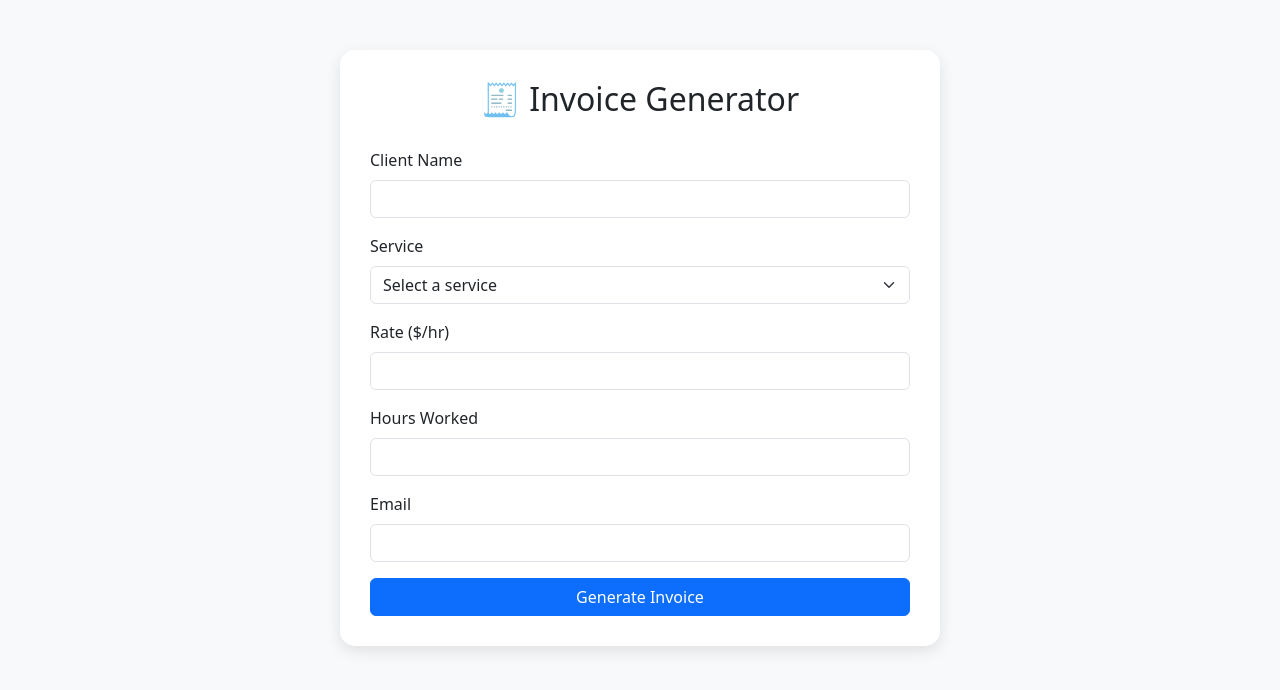
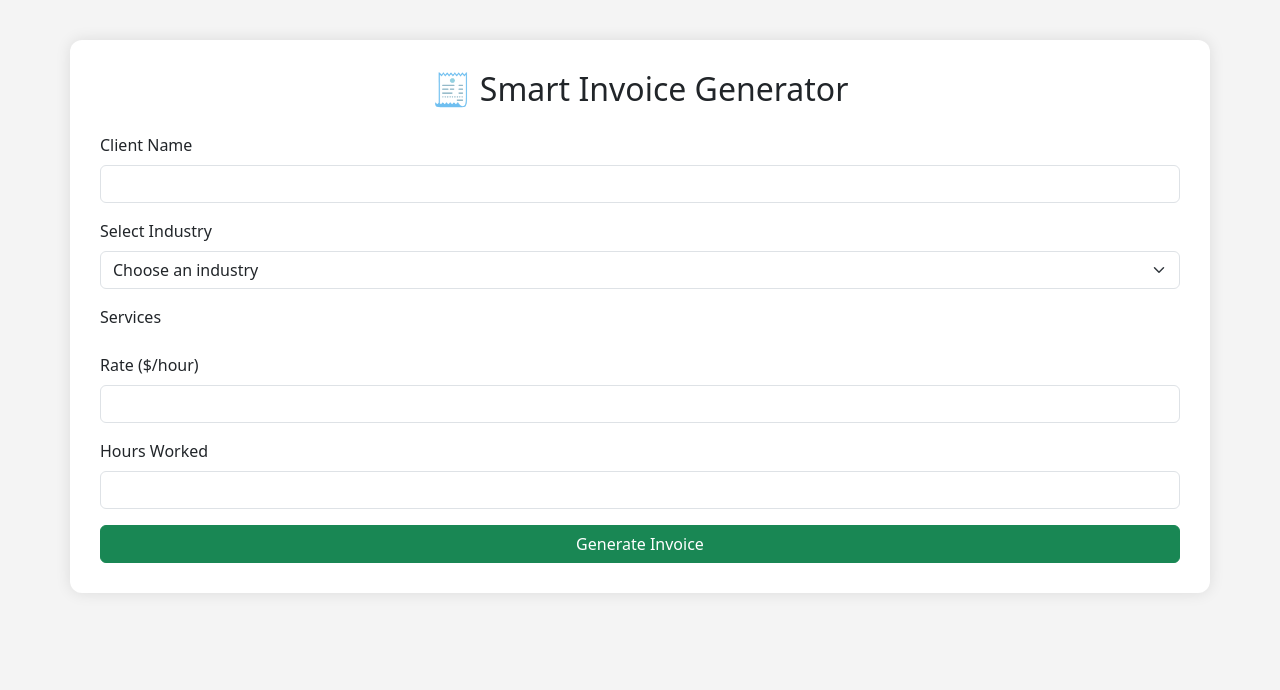
Before and after one commit to hubtamil/invoice-generator, a Flask app: page / in a window 1280 px wide. Shown: the top 690 px of the page. Run offline with Flask 3, Linux system fonts and the light colour scheme.

Commit message:
✨ Updated invoice generator with industry templates, dynamic services, and total calculation

```diff
--- a/app.py
+++ b/app.py
@@ -1,21 +1,31 @@
 from flask import Flask, render_template, request, send_file
 from fpdf import FPDF
+from datetime import datetime
 import os
-from datetime import datetime
 
 app = Flask(__name__)
 
-if not os.path.exists("invoices"):
-    os.makedirs("invoices")
+# Create invoices folder if not exists
+if not os.path.exists('invoices'):
+    os.makedirs('invoices')
+
+# Industry invoice templates (can be extended)
+industry_templates = {
+    "College": ["Admission Fees", "Hostel Fees", "Exam Fees"],
+    "Hospital": ["Consultation", "Lab Test", "Surgery"],
+    "Cosmetic Shop": ["Facial", "Makeup", "Hair Spa"],
+    "Social Media Services": ["Instagram Ads", "YouTube Editing", "Influencer Promo"],
+    "Job Seeker": ["Resume Service", "Mock Interview", "Career Counseling"]
+}
 
 @app.route('/', methods=['GET', 'POST'])
 def index():
     if request.method == 'POST':
         client_name = request.form['client_name']
-        service = request.form.get('service')
+        industry = request.form['industry']
+        selected_services = request.form.getlist('services')
         rate = float(request.form['rate'])
         hours = float(request.form['hours'])
-        email = request.form['email']  # Get the email address
 
         total = rate * hours
         file_name = f"invoices/{client_name.replace(' ', '_')}_invoice.pdf"
@@ -23,27 +33,33 @@ def index():
         pdf = FPDF()
         pdf.add_page()
         pdf.set_font("Arial", 'B', 16)
-        pdf.cell(200, 10, "INVOICE", ln=True, align="C")
+        pdf.cell(200, 10, "INVOICE", ln=True, align='C')
 
         pdf.set_font("Arial", size=12)
-        pdf.cell(200, 10, f"Date: {datetime.now().strftime('%Y-%m-%d')}", ln=True, align="C")
+        pdf.cell(200, 10, f"Date: {datetime.now().strftime('%Y-%m-%d')}", ln=True, align='C')
         pdf.ln(10)
+        pdf.cell(200, 10, f"Client: {client_name}", ln=True)
+        pdf.cell(200, 10, f"Industry: {industry}", ln=True)
 
-        pdf.cell(200, 10, f"Bill To: {client_name}", ln=True)
-        pdf.cell(200, 10, f"Service: {service}", ln=True)
-        pdf.cell(200, 10, f"Rate: ${rate:.2f} per hour", ln=True)
+        pdf.ln(5)
+        pdf.set_font("Arial", 'B', 12)
+        pdf.cell(200, 10, "Selected Services:", ln=True)
+        pdf.set_font("Arial", size=12)
+
+        for service in selected_services:
+            pdf.cell(200, 10, f"- {service}", ln=True)
+
+        pdf.ln(5)
+        pdf.cell(200, 10, f"Rate: ${rate:.2f} / hour", ln=True)
         pdf.cell(200, 10, f"Hours: {hours}", ln=True)
+
         pdf.set_font("Arial", 'B', 12)
         pdf.cell(200, 10, f"Total Amount: ${total:.2f}", ln=True)
 
         pdf.output(file_name)
-
-        # Optional: Send the email (if you want to implement email functionality)
-        # You can use Flask-Mail to send the generated invoice via email to the provided email address.
-
         return send_file(file_name, as_attachment=True)
 
-    return render_template('index.html')
+    return render_template('index.html', templates=industry_templates)
 
 if __name__ == '__main__':
     app.run(debug=True)
--- a/templates/index.html
+++ b/templates/index.html
@@ -2,57 +2,67 @@
 <html lang="en">
 <head>
     <meta charset="UTF-8">
-    <title>Invoice Generator</title>
+    <title>Smart Invoice Generator</title>
     <link href="https://cdn.jsdelivr.net/npm/bootstrap@5.3.2/dist/css/bootstrap.min.css" rel="stylesheet">
     <style>
-        body {
-            background: #f8f9fa;
-            padding-top: 50px;
-        }
-        .container {
-            max-width: 600px;
-            background: white;
-            padding: 30px;
-            border-radius: 15px;
-            box-shadow: 0 5px 15px rgba(0,0,0,0.1);
-        }
-        h2 {
-            margin-bottom: 30px;
-        }
+        body { background: #f4f4f4; padding-top: 40px; }
+        .container { background: #fff; padding: 30px; border-radius: 12px; box-shadow: 0 0 15px rgba(0,0,0,0.1); }
+        h2 { margin-bottom: 25px; text-align: center; }
     </style>
 </head>
 <body>
 <div class="container">
-        <h2 class="text-center">🧾 Invoice Generator</h2>
+    <h2>🧾 Smart Invoice Generator</h2>
     <form method="POST">
         <div class="mb-3">
             <label for="client_name" class="form-label">Client Name</label>
-                <input type="text" class="form-control" id="client_name" name="client_name" required>
+            <input type="text" name="client_name" id="client_name" class="form-control" required>
         </div>
+
         <div class="mb-3">
-                <label for="service" class="form-label">Service</label>
-                <select class="form-select" id="service" name="service" required>
-                    <option selected disabled>Select a service</option>
-                    <option value="Web Development">Web Development</option>
-                    <option value="Mobile App Design">Mobile App Design</option>
-                    <option value="SEO Optimization">SEO Optimization</option>
-                    <option value="Consultation">Consultation</option>
+            <label for="industry" class="form-label">Select Industry</label>
+            <select id="industry" name="industry" class="form-select" onchange="updateServices()" required>
+                <option disabled selected>Choose an industry</option>
+                {% for key in templates %}
+                    <option value="{{ key }}">{{ key }}</option>
+                {% endfor %}
             </select>
         </div>
+
         <div class="mb-3">
-                <label for="rate" class="form-label">Rate ($/hr)</label>
-                <input type="number" class="form-control" id="rate" name="rate" required>
+            <label class="form-label">Services</label>
+            <div id="services"></div>
+        </div>
+
+        <div class="mb-3">
+            <label for="rate" class="form-label">Rate ($/hour)</label>
+            <input type="number" name="rate" class="form-control" required>
         </div>
         <div class="mb-3">
             <label for="hours" class="form-label">Hours Worked</label>
-                <input type="number" class="form-control" id="hours" name="hours" required>
+            <input type="number" name="hours" class="form-control" required>
         </div>
-            <div class="mb-3">
-                <label for="email" class="form-label">Email</label>
-                <input type="email" class="form-control" id="email" name="email" required>
-            </div>
-            <button type="submit" class="btn btn-primary w-100">Generate Invoice</button>
+
+        <button type="submit" class="btn btn-success w-100">Generate Invoice</button>
     </form>
 </div>
+
+<script>
+    const templates = {{ templates|tojson }};
+    function updateServices() {
+        const industry = document.getElementById('industry').value;
+        const servicesDiv = document.getElementById('services');
+        servicesDiv.innerHTML = "";
+        if (templates[industry]) {
+            templates[industry].forEach(service => {
+                const checkbox = `<div class="form-check">
+                    <input class="form-check-input" type="checkbox" name="services" value="${service}" id="${service}">
+                    <label class="form-check-label" for="${service}">${service}</label>
+                </div>`;
+                servicesDiv.innerHTML += checkbox;
+            });
+        }
+    }
+</script>
 </body>
 </html>
```
Lines whose indentation alone changed are shown as unchanged.
